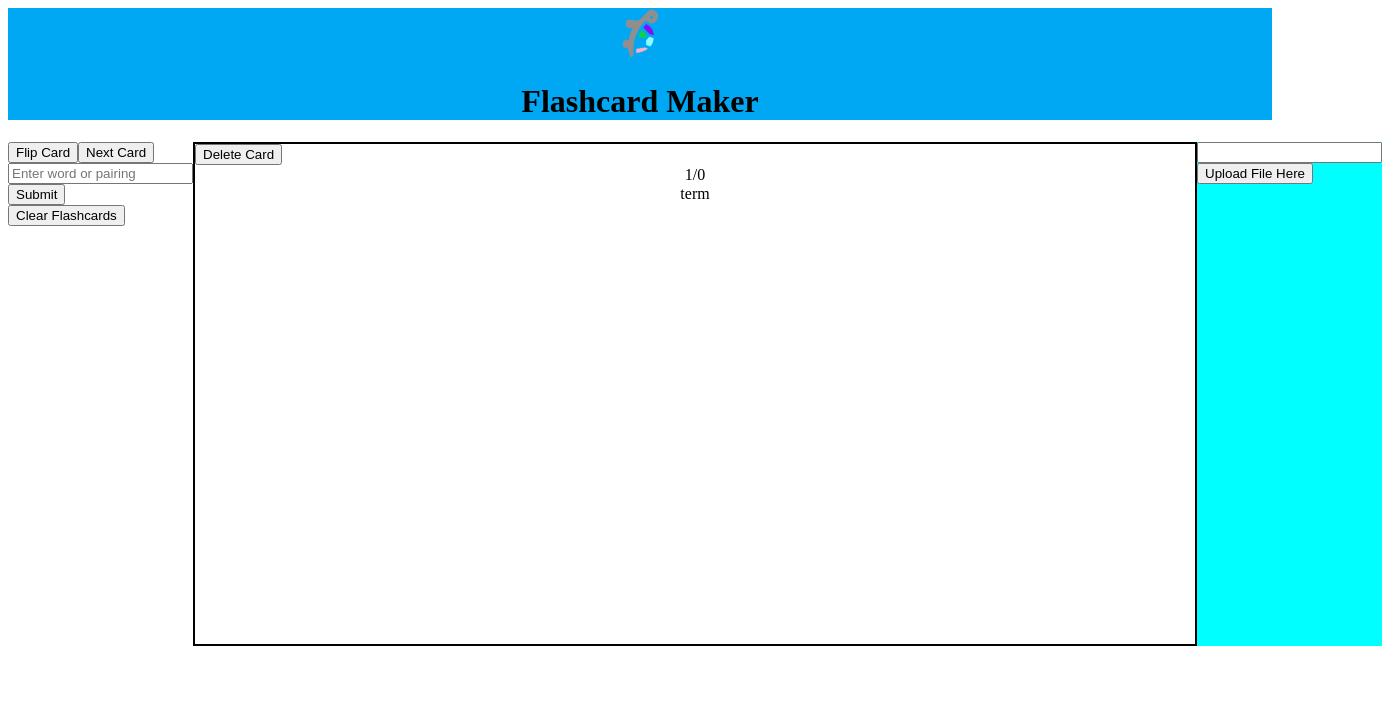
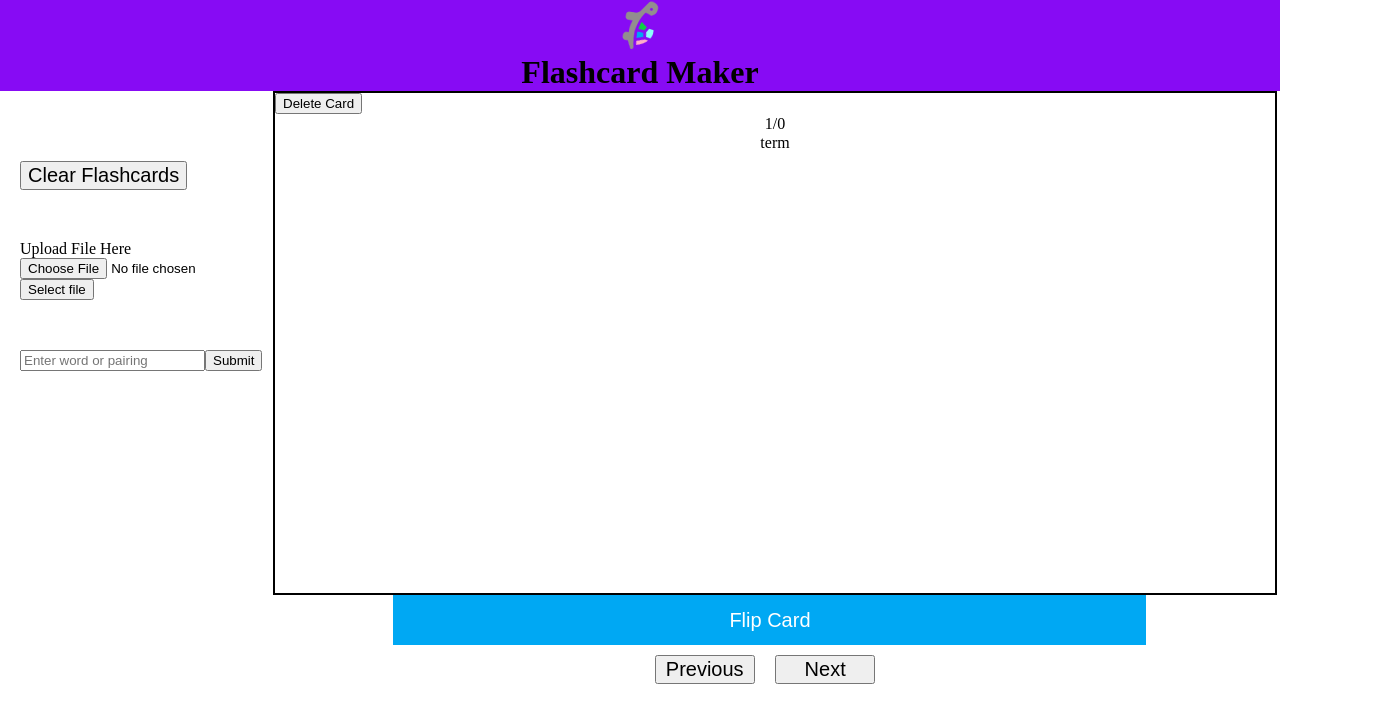
Before and after one commit to kchenturtles/flash, a React (Create React App) app in the folder flashcard/: page / in a window 1280 px wide. Shown: the top 722 px of the page, 1382 px wide, since content can reach past the window. Built offline with nearby package versions, Linux system fonts and the light colour scheme.

Commit message:
update css, start work on file upload

```diff
--- a/flashcard/src/App.css
+++ b/flashcard/src/App.css
@@ -68,19 +68,35 @@ ul {
   border: 2px #000000 solid;
 }
 
+h1 {
+  margin: 0px;
+}
+
 #header {
   grid-area: header;
-  background:#00a8f3;
+  background:#870bf4;
   text-align: center;
+  gap: 0px;
+  margin: 0px;
+}
+
+#root {
+  gap: 0px;
 }
 
 #leftmenu {
   grid-area: left-menu;
+  margin-left: 20px;
+  margin-top: 20px;
 }
 
 #rightmenu {
   grid-area: right-menu;
-  background-color: aqua;
+}
+
+.spacer {
+  min-height: 50px;
+  background-color: white;
 }
 
 #footer {
@@ -90,6 +106,48 @@ ul {
 #card {
   grid-area:card;
 }
+
+#flip {
+  margin-left: 12%;
+  margin-right: 100px;
+  margin-bottom: 1%;
+  width: 75%;
+  height:50px;
+  display: block;
+  background-color: #00a8f3;
+  border: 0px;
+  font-size: 20px;
+  color: white;
+}
+
+#flip:hover {
+ background-color: aqua;
+}
+
+#changeForward:hover {
+  background-color: darkgreen;
+}
+
+#changeBackward:hover {
+  background-color: darkgreen;
+}
+
+#changeForward{
+  font-size: 20px;
+  width: 10%;
+}
+
+#clear {
+  font-size: 20px;
+}
+
+#changeBackward {
+  font-size: 20px;
+  margin-right: 2%;
+  margin-left: 38%;
+  width: 10%;
+}
+
 .center {
 display: block;
 margin-left: auto;
@@ -102,6 +160,10 @@ margin-right: auto;
   text-align:center;
   font-weight:bold;
   margin-top:100px;
+}
+
+body {
+  margin: 0px;
 }
 
 .definition {
--- a/flashcard/src/Homepage.js
+++ b/flashcard/src/Homepage.js
@@ -17,6 +17,7 @@ export function Homepage() {
     const [definitionsArray, setDefinitionsArray] = useState([]);
     var definitionPopUpDefinition = "";
     const [currentTerm, setCurrentTerm] = useState("");
+    const [fileName, setFileName] = useState("");
 
    useEffect(() => {
         // localStorage.clear();
@@ -174,6 +175,12 @@ export function Homepage() {
       }
     }
 
+    function addFile(event) {
+      const files = document.querySelector("#file").files;
+      setFileName(files[0].name);
+      console.log(fileName);
+    }
+
     function DefinitionCheckList() {
       return (
         <div className = "definitions">
@@ -226,7 +233,8 @@ export function Homepage() {
     } else {
       return (
         <div id = "App">
-            <div className="card center" id = "card">
+          <div id = "card">
+          <div className="card center">
                 <button onClick = {deleteCard}> Delete Card </button>
                 <div id="num" className = "topper">{cardNumber + 1}/{numCards}</div>
                 <div id = "id" className = "topper">
@@ -236,9 +244,18 @@ export function Homepage() {
                   <Term />
                 </div>
             </div>
-        <div id = "leftmenu">
-        <button id = "flip" onClick = {() => {flipCard(!cardSide)}}>Flip Card</button>
-        <button id="change" onClick = {() =>
+            <button id = "flip" onClick = {() => {flipCard(!cardSide)}}>Flip Card</button>
+        <button id = "changeBackward" onClick = {() => {
+          if(cardNumber == 0) {
+            changeCard(numCards-1);
+            flipCard(true);
+        } else {
+          changeCard(cardNumber - 1);
+          flipCard(true);
+        }
+        }}>Previous</button>
+
+        <button id="changeForward" onClick = {() =>
          { if(cardNumber >= numCards-1) {
               changeCard(0);
               flipCard(true);
@@ -248,16 +265,27 @@ export function Homepage() {
           }
         }
         }
-          >Next Card</button>
+          >Next</button>
+          </div>
+
+
+        <div id = "leftmenu">
+        <div className = "spacer"></div>
+        <button id = "clear" onClick = {clearFlashcards}>Clear Flashcards</button>
+        <div className = "spacer"></div>
+        <form onSubmit = {addFile}>
+          <div>Upload File Here</div>
+        <input id="file" type="file"></input>
+        <button>Select file</button>
+        </form>
+        <div className = "spacer"></div>
           <form onSubmit={addWord}>
             <input id="name" placeholder = "Enter word or pairing" type="text"/>
-            <input type="submit"/>
+            <input id = "submit" type="submit"/>
         </form>
-        <button onClick = {clearFlashcards}>Clear Flashcards</button>
         </div>
         <div id = "rightmenu">
-           <input id="file" type="text"></input>
-           <button> Upload File Here</button>
+
         </div>
         </div>
      );
```
